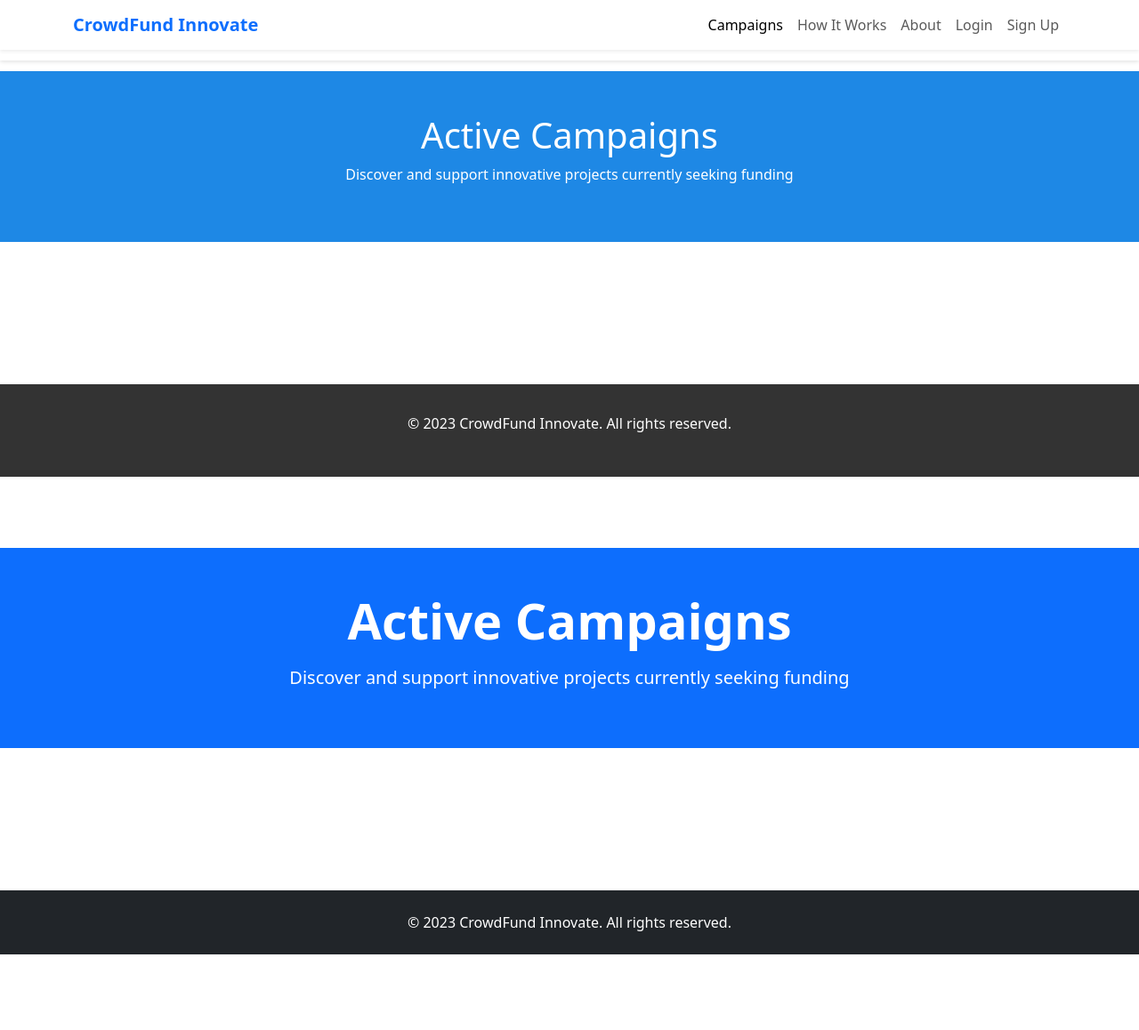
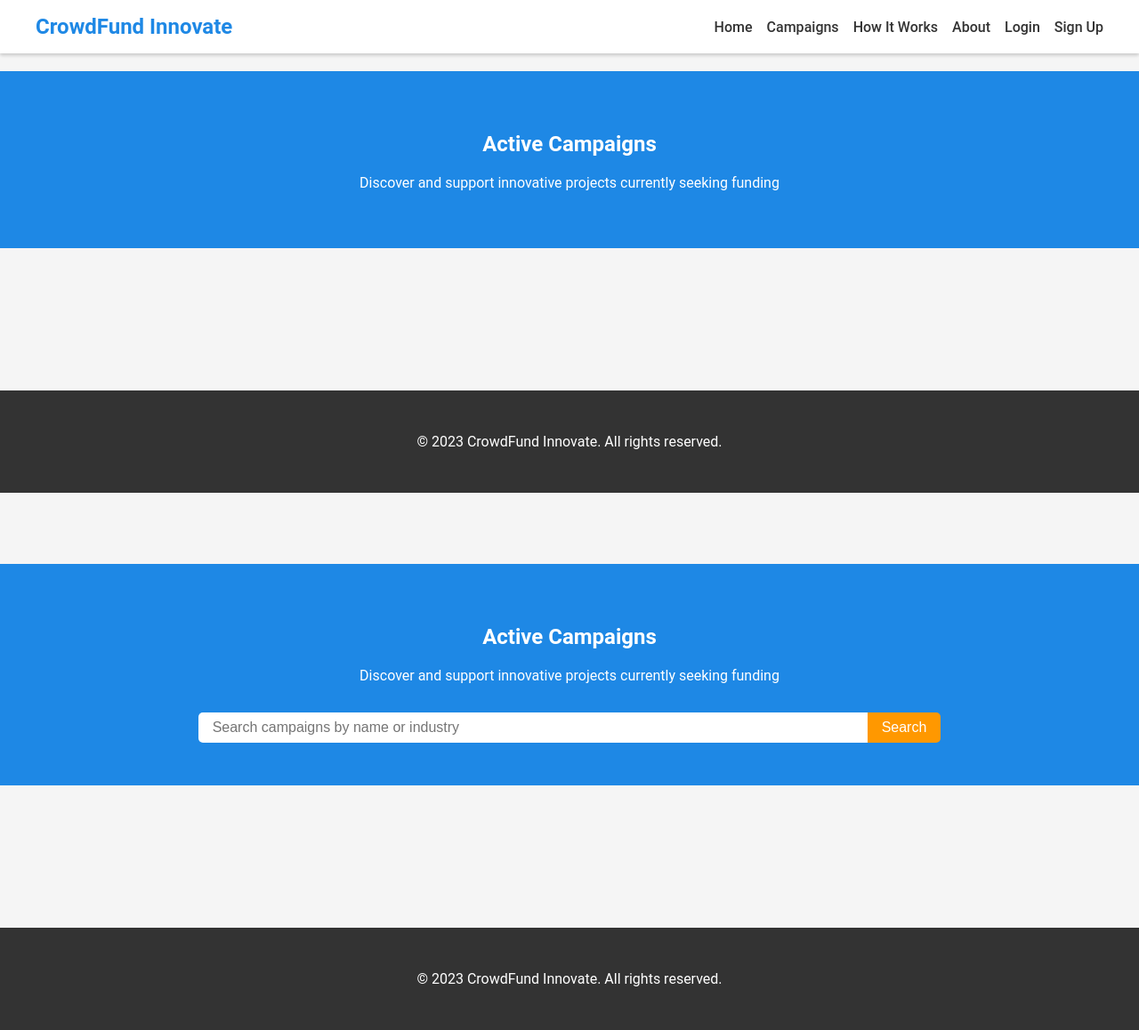
Before and after one commit to arnaudmkonan/crowdfunding, a FastAPI app: page /campaigns in a window 1280 px wide. Shown: the whole page at 89% size. Before the commit the page ends 1073 px from the top, so only its background shows below. Run offline with FastAPI, Linux system fonts and the light colour scheme; some libraries are stand-ins or nearby versions.

Commit message:
feat: copy the formation from startups.html to enrich campaigns page

```diff
--- a/app/templates/campaigns.html
+++ b/app/templates/campaigns.html
@@ -216,84 +216,292 @@
     <meta charset="UTF-8">
     <meta name="viewport" content="width=device-width, initial-scale=1.0">
     <title>Active Campaigns - CrowdFund Innovate</title>
-    <link href="https://cdn.jsdelivr.net/npm/bootstrap@5.3.0-alpha1/dist/css/bootstrap.min.css" rel="stylesheet">
-    <link rel="stylesheet" href="https://cdn.jsdelivr.net/npm/bootstrap-icons@1.7.2/font/bootstrap-icons.css">
     <style>
-        .bg-primary-light {
-            background-color: #e3f2fd;
+        :root {
+            --primary-color: #1e88e5;
+            --secondary-color: #ff9800;
+            --text-color: #333;
+            --bg-color: #f5f5f5;
         }
+
+        body {
+            font-family: 'Roboto', sans-serif;
+            margin: 0;
+            padding: 0;
+            background-color: var(--bg-color);
+            color: var(--text-color);
+        }
+
+        .container {
+            max-width: 1200px;
+            margin: 0 auto;
+            padding: 0 20px;
+        }
+
+        header {
+            background-color: #fff;
+            box-shadow: 0 2px 4px rgba(0,0,0,0.1);
+            position: fixed;
+            width: 100%;
+            top: 0;
+            z-index: 1000;
+        }
+
+        nav {
+            display: flex;
+            justify-content: space-between;
+            align-items: center;
+            padding: 1rem 0;
+        }
+
+        .logo {
+            font-size: 1.5rem;
+            font-weight: bold;
+            color: var(--primary-color);
+        }
+
+        .nav-links {
+            display: flex;
+            gap: 1rem;
+        }
+
+        .nav-links a {
+            text-decoration: none;
+            color: var(--text-color);
+            font-weight: 500;
+        }
+
+        main {
+            padding-top: 80px;
+        }
+
+        .campaigns-header {
+            background-color: var(--primary-color);
+            color: #fff;
+            padding: 3rem 0;
+            text-align: center;
+        }
+
+        .search-bar {
+            display: flex;
+            justify-content: center;
+            margin-top: 2rem;
+        }
+
+        .search-bar input {
+            width: 60%;
+            padding: 0.5rem 1rem;
+            font-size: 1rem;
+            border: none;
+            border-radius: 5px 0 0 5px;
+        }
+
+        .search-bar button {
+            padding: 0.5rem 1rem;
+            font-size: 1rem;
+            background-color: var(--secondary-color);
+            color: #fff;
+            border: none;
+            border-radius: 0 5px 5px 0;
+            cursor: pointer;
+        }
+
+        .campaigns-grid {
+            display: grid;
+            grid-template-columns: repeat(auto-fill, minmax(300px, 1fr));
+            gap: 2rem;
+            padding: 3rem 0;
+        }
+
         .campaign-card {
+            background-color: #fff;
+            border-radius: 10px;
+            overflow: hidden;
+            box-shadow: 0 4px 6px rgba(0,0,0,0.1);
             transition: transform 0.3s ease;
         }
+
         .campaign-card:hover {
             transform: translateY(-5px);
+        }
+
+        .campaign-image {
+            width: 100%;
+            height: 200px;
+            object-fit: cover;
+        }
+
+        .campaign-info {
+            padding: 1.5rem;
+        }
+
+        .campaign-name {
+            font-size: 1.2rem;
+            font-weight: bold;
+            margin-bottom: 0.5rem;
+        }
+
+        .campaign-description {
+            font-size: 0.9rem;
+            color: #666;
+            margin-bottom: 1rem;
+        }
+
+        .campaign-progress {
+            background-color: #e0e0e0;
+            height: 10px;
+            border-radius: 5px;
+            overflow: hidden;
+            margin-bottom: 0.5rem;
+        }
+
+        .progress-bar {
+            height: 100%;
+            background-color: var(--secondary-color);
+        }
+
+        .campaign-stats {
+            display: flex;
+            justify-content: space-between;
+            font-size: 0.8rem;
+            color: #888;
+        }
+
+        .invest-button {
+            display: block;
+            width: 100%;
+            padding: 0.75rem;
+            background-color: var(--primary-color);
+            color: #fff;
+            text-align: center;
+            text-decoration: none;
+            border-radius: 5px;
+            margin-top: 1rem;
+            transition: background-color 0.3s ease;
+        }
+
+        .invest-button:hover {
+            background-color: #1565c0;
+        }
+
+        footer {
+            background-color: #333;
+            color: #fff;
+            text-align: center;
+            padding: 2rem 0;
+            margin-top: 4rem;
         }
     </style>
 </head>
 <body>
-    <header class="bg-white shadow-sm">
-        <nav class="navbar navbar-expand-lg navbar-light container">
-            <div class="container-fluid">
-                <a class="navbar-brand fw-bold text-primary" href="/">CrowdFund Innovate</a>
-                <button class="navbar-toggler" type="button" data-bs-toggle="collapse" data-bs-target="#navbarNav">
-                    <span class="navbar-toggler-icon"></span>
-                </button>
-                <div class="collapse navbar-collapse" id="navbarNav">
-                    <ul class="navbar-nav ms-auto">
-                        <li class="nav-item"><a class="nav-link active" href="/campaigns">Campaigns</a></li>
-                        <li class="nav-item"><a class="nav-link" href="/how-it-works">How It Works</a></li>
-                        <li class="nav-item"><a class="nav-link" href="/about">About</a></li>
-                        <li class="nav-item"><a class="nav-link" href="/login">Login</a></li>
-                        <li class="nav-item"><a class="nav-link" href="/signup">Sign Up</a></li>
-                    </ul>
+    <header>
+        <div class="container">
+            <nav>
+                <div class="logo">CrowdFund Innovate</div>
+                <div class="nav-links">
+                    <a href="/">Home</a>
+                    <a href="/campaigns">Campaigns</a>
+                    <a href="/how-it-works">How It Works</a>
+                    <a href="/about">About</a>
+                    <a href="/login">Login</a>
+                    <a href="/signup">Sign Up</a>
                 </div>
-            </div>
-        </nav>
+            </nav>
+        </div>
     </header>
 
     <main>
-        <section class="bg-primary text-white py-5">
-            <div class="container text-center">
-                <h1 class="display-4 fw-bold mb-3">Active Campaigns</h1>
-                <p class="lead">Discover and support innovative projects currently seeking funding</p>
+        <section class="campaigns-header">
+            <div class="container">
+                <h1>Active Campaigns</h1>
+                <p>Discover and support innovative projects currently seeking funding</p>
+                <div class="search-bar">
+                    <input type="text" placeholder="Search campaigns by name or industry">
+                    <button>Search</button>
+                </div>
             </div>
         </section>
 
-        <section class="py-5">
-            <div class="container">
-                <div class="row g-4">
-                    {% for project in projects %}
-                    <div class="col-md-4">
-                        <div class="card h-100 border-0 shadow-sm campaign-card">
-                            <img src="https://picsum.photos/seed/{{ project.id }}/400/200" class="card-img-top" alt="{{ project.title }}">
-                            <div class="card-body">
-                                <h2 class="card-title h5">{{ project.title }}</h2>
-                                <p class="card-text">{{ project.description[:100] }}...</p>
-                                <div class="progress mb-3">
-                                    <div class="progress-bar" role="progressbar" style="width: {{ (project.current_amount / project.goal_amount) * 100 }}%;" aria-valuenow="{{ (project.current_amount / project.goal_amount) * 100 }}" aria-valuemin="0" aria-valuemax="100">{{ (project.current_amount / project.goal_amount) * 100 }}%</div>
-                                </div>
-                                <div class="d-flex justify-content-between align-items-center">
-                                    <small class="text-muted">Raised: ${{ "{:,.0f}".format(project.current_amount) }}</small>
-                                    <small class="text-muted">Goal: ${{ "{:,.0f}".format(project.goal_amount) }}</small>
-                                </div>
-                            </div>
-                            <div class="card-footer bg-white border-0">
-                                <a href="/startup/{{ project.id }}" class="btn btn-primary w-100">Learn More</a>
-                            </div>
-                        </div>
+        <section class="campaigns-grid container">
+            {% for project in projects %}
+            <div class="campaign-card">
+                <img src="https://picsum.photos/seed/{{ project.id }}/400/200" alt="{{ project.title }}" class="campaign-image">
+                <div class="campaign-info">
+                    <h2 class="campaign-name">{{ project.title }}</h2>
+                    <p class="campaign-description">{{ project.description[:100] }}...</p>
+                    <div class="campaign-progress">
+                        <div class="progress-bar" style="width: {{ (project.current_amount / project.goal_amount) * 100 }}%;"></div>
                     </div>
-                    {% endfor %}
+                    <div class="campaign-stats">
+                        <span>Raised: ${{ "{:,.0f}".format(project.current_amount) }}</span>
+                        <span>Goal: ${{ "{:,.0f}".format(project.goal_amount) }}</span>
+                    </div>
+                    <a href="/startup/{{ project.id }}" class="invest-button">Learn More</a>
                 </div>
             </div>
+            {% endfor %}
         </section>
     </main>
 
-    <footer class="bg-dark text-white py-4">
-        <div class="container text-center">
-            <p class="mb-0">&copy; 2023 CrowdFund Innovate. All rights reserved.</p>
+    <footer>
+        <div class="container">
+            <p>&copy; 2023 CrowdFund Innovate. All rights reserved.</p>
         </div>
     </footer>
 
-    <script src="https://cdn.jsdelivr.net/npm/bootstrap@5.3.0-alpha1/dist/js/bootstrap.bundle.min.js"></script>
+    <script>
+        // Add smooth scrolling to anchor links
+        document.querySelectorAll('a[href^="#"]').forEach(anchor => {
+            anchor.addEventListener('click', function (e) {
+                e.preventDefault();
+
+                document.querySelector(this.getAttribute('href')).scrollIntoView({
+                    behavior: 'smooth'
+                });
+            });
+        });
+
+        // Add animation to campaign cards on scroll
+        const observer = new IntersectionObserver((entries) => {
+            entries.forEach((entry) => {
+                if (entry.isIntersecting) {
+                    entry.target.style.opacity = 1;
+                    entry.target.style.transform = 'translateY(0)';
+                }
+            });
+        }, { threshold: 0.1 });
+
+        document.querySelectorAll('.campaign-card').forEach((card) => {
+            card.style.opacity = 0;
+            card.style.transform = 'translateY(20px)';
+            card.style.transition = 'opacity 0.5s ease, transform 0.5s ease';
+            observer.observe(card);
+        });
+
+        // Simple search functionality
+        const searchInput = document.querySelector('.search-bar input');
+        const searchButton = document.querySelector('.search-bar button');
+        const campaignCards = document.querySelectorAll('.campaign-card');
+
+        searchButton.addEventListener('click', performSearch);
+        searchInput.addEventListener('keypress', function(e) {
+            if (e.key === 'Enter') {
+                performSearch();
+            }
+        });
+
+        function performSearch() {
+            const searchTerm = searchInput.value.toLowerCase();
+            campaignCards.forEach(card => {
+                const campaignName = card.querySelector('.campaign-name').textContent.toLowerCase();
+                const campaignDescription = card.querySelector('.campaign-description').textContent.toLowerCase();
+                if (campaignName.includes(searchTerm) || campaignDescription.includes(searchTerm)) {
+                    card.style.display = 'block';
+                } else {
+                    card.style.display = 'none';
+                }
+            });
+        }
+    </script>
 </body>
 </html>
```
